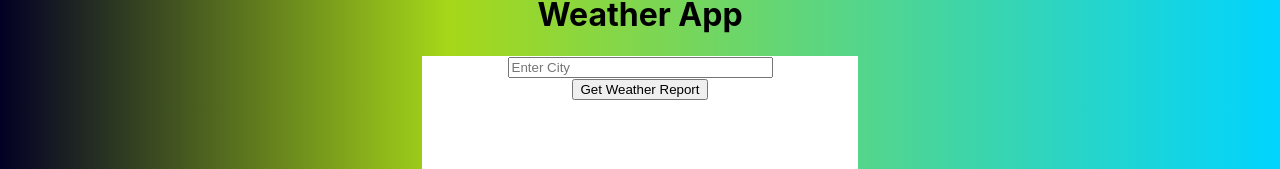
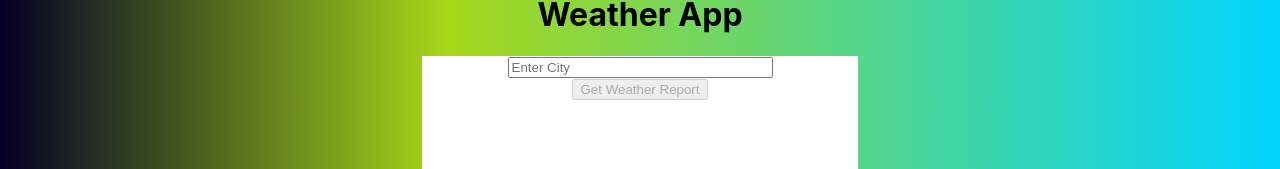
Before and after one commit to Joy97D/Weather, a React (Create React App) app: page / in a window 1280 px wide. Shown: the part 146-315 px from the top of the page. Built offline with nearby package versions, Linux system fonts and the light colour scheme.

Commit message:
first commit

```diff
--- a/src/App.js
+++ b/src/App.js
@@ -2,13 +2,13 @@ import './App.css';
 import React from 'react'
 import { useState,useEffect } from "react";
 function App() {
-  const [city,setcity]=useState()
+  const [city,setcity]=useState('')
   const [lat,setlat]=useState()
   const [lon,setlon]=useState()
   const [nocity,setnocity]=useState(false)
   const [result,setresult]=useState()
    const  handleclick=async()=>{
-      const user= await fetch(`http://api.openweathermap.org/geo/1.0/direct?q=${city}&limit=5&appid=451a5017cc4ccbbfd9191226a6e00359`)
+      const user= await fetch(`http://api.openweathermap.org/geo/1.0/direct?q=${city}&limit=5&appid=${process.env.REACT_APP_API_KEY}`)
       const geo = await user.json();
       if(geo[0]){
       setlat(geo[0].lat)
@@ -19,7 +19,7 @@ function App() {
       {setnocity(true)}
    }
    const  getweather =async()=>{
-    const weather= await fetch(`https://api.openweathermap.org/data/2.5/weather?lat=${lat}&lon=${lon}&appid=451a5017cc4ccbbfd9191226a6e00359`)
+    const weather= await fetch(`https://api.openweathermap.org/data/2.5/weather?lat=${lat}&lon=${lon}&appid=${process.env.REACT_APP_API_KEY}`)
     const w=await weather.json()
     setresult(`Temperature at ${city} is ${(w.main.temp-273.15).toFixed(2)}C and Weather Condition is ${w.weather[0].description}`)
    }
```
